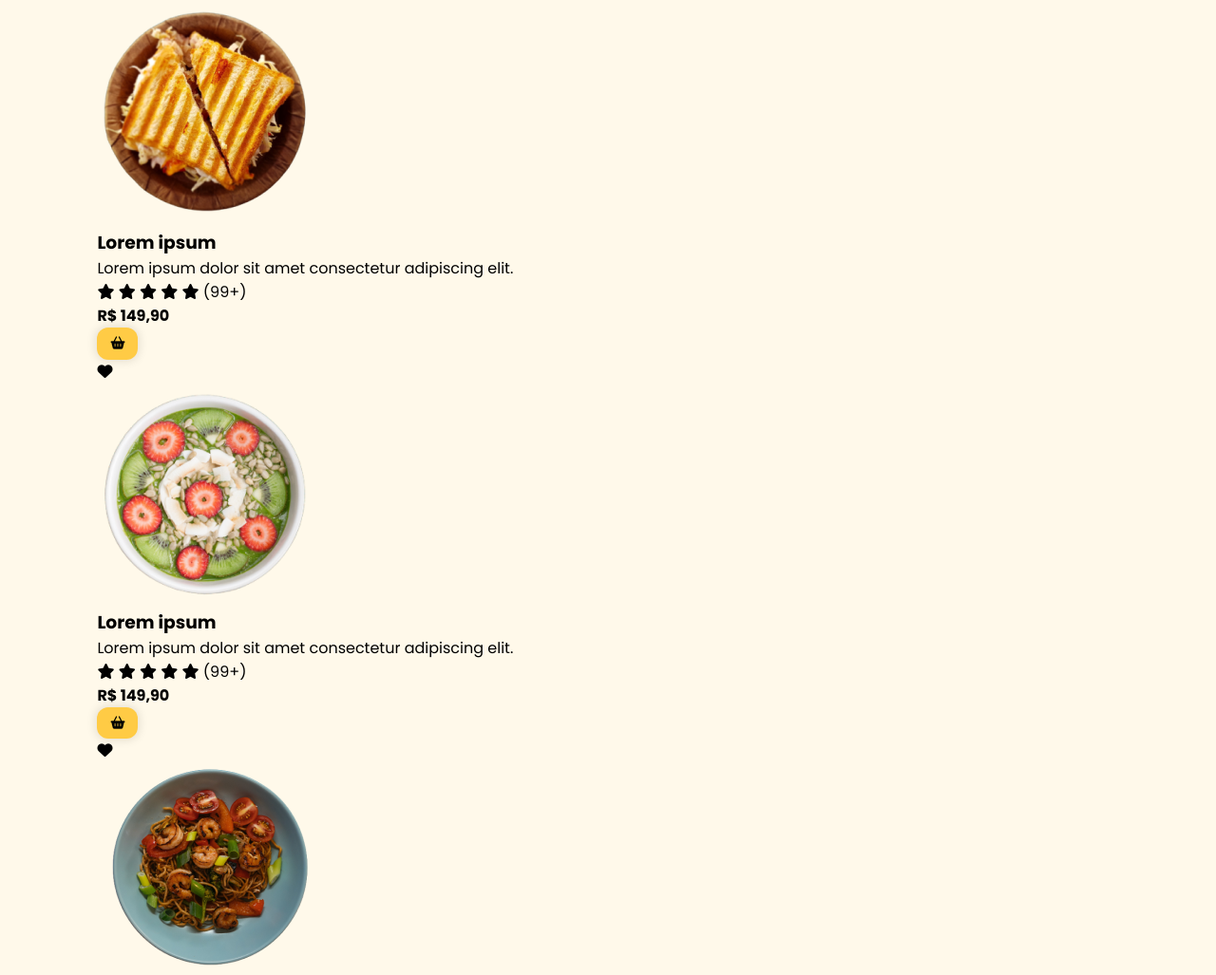
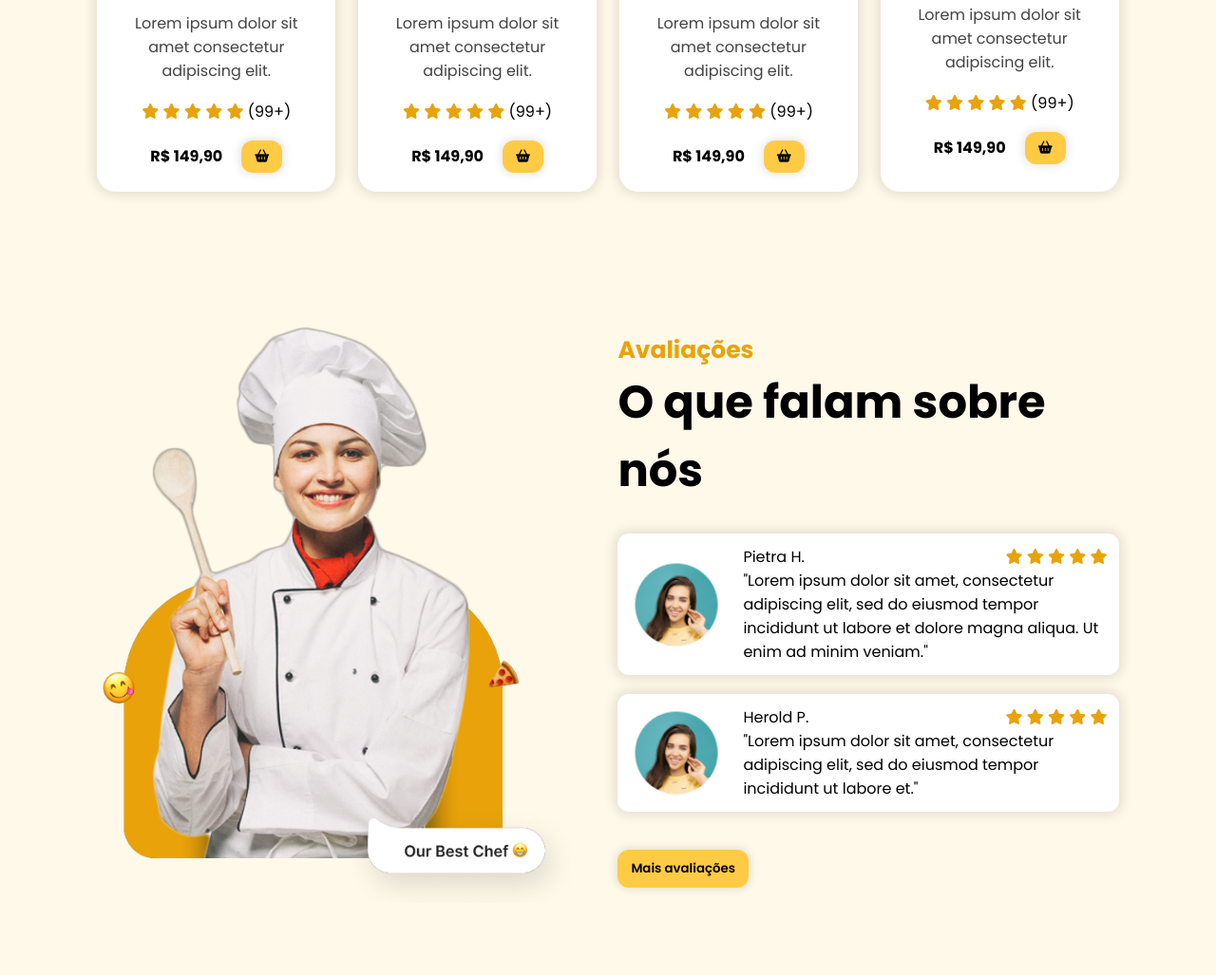
Before and after one commit to tiagrc/LandingPageByDevTiago, a plain HTML site: page index.html in a window 1280 px wide. Shown: the part 1317-2344 px from the top of the page at 95% size. After the commit the page ends 2314 px from the top, so only its background shows below. Drawn offline with nearby package versions, Linux system fonts and the light colour scheme.

Commit message:
add e estilizacao rate e fin menu

```diff
--- a/index.html
+++ b/index.html
@@ -14,6 +14,7 @@
     <link rel="stylesheet" href="src/styles/header.css" />
     <link rel="stylesheet" href="src/styles/home.css" />
     <link rel="stylesheet" href="src/styles/menu.css" />
+    <link rel="stylesheet" href="src/styles/testimonials.css" />
 
     <script
       src="https://cdnjs.cloudflare.com/ajax/libs/jquery/3.7.1/jquery.min.js"
@@ -236,6 +237,67 @@
           </div>
         </div>
       </section>
+
+      <section id="testimonials">
+        <img src="src/images/chef.png" id="testimonials_chef" alt="">
+
+        <div id="testimonials_content">
+          <h2 class="section-title">
+            Avaliações
+          </h2>
+          <h3 class="section-subtitle">
+            O que falam sobre nós
+          </h3>
+
+          <div id="feedbacks">
+            <div class="feedback">
+              <img src="src/images/avatar.png" class="feedback-avatar" alt="">
+
+              <div class="feedback-content">
+                <p>
+                  Pietra H.
+                  <span>
+                    <i class="fa-solid fa-star"></i>
+                    <i class="fa-solid fa-star"></i>
+                    <i class="fa-solid fa-star"></i>
+                    <i class="fa-solid fa-star"></i>
+                    <i class="fa-solid fa-star"></i>
+                  </span>
+                </p>
+                <p>
+                  "Lorem ipsum dolor sit amet, consectetur adipiscing elit,
+                  sed do eiusmod tempor incididunt ut labore et dolore magna aliqua.
+                  Ut enim ad minim veniam."
+                </p>
+              </div>
+            </div>
+
+            <div class="feedback">
+              <img src="src/images/avatar.png" class="feedback-avatar" alt="">
+
+              <div class="feedback-content">
+                <p>
+                  Herold P.
+                  <span>
+                    <i class="fa-solid fa-star"></i>
+                    <i class="fa-solid fa-star"></i>
+                    <i class="fa-solid fa-star"></i>
+                    <i class="fa-solid fa-star"></i>
+                    <i class="fa-solid fa-star"></i>
+                  </span>
+                </p>
+                <p>
+                  "Lorem ipsum dolor sit amet, consectetur adipiscing elit,
+                  sed do eiusmod tempor incididunt ut labore et."
+                </p>
+              </div>
+            </div>
+          </div>
+          <button class="btn-default">
+            Mais avaliações
+          </button>
+        </div>
+      </section>
     </main>
 
     <script src="src/javascript/script.js"></script>
--- a/src/styles/header.css
+++ b/src/styles/header.css
@@ -1,6 +1,10 @@
 header {
     width: 100%;
     padding: 28px 8%;
+    position: sticky;
+    top: 0;
+    background-color: #fff9ea;
+    z-index: 3;
 }
 
 #navbar {
--- a/src/styles/menu.css
+++ b/src/styles/menu.css
@@ -0,0 +1,79 @@
+#menu {
+    display: flex;
+    flex-direction: column;
+    align-items: center;
+    justify-content: center;
+    min-height: 100vh;
+}
+
+#dishes {
+    width: 100%;
+    display: flex;
+    justify-content: center;
+    gap: 24px;
+    margin-top: 32px;
+}
+
+.dish {
+    display: flex;
+    flex-direction: column;
+    align-items: center;
+    border-radius: 20px;
+    gap: 18px;
+    width: 25%;
+    padding: 20px;
+    background-color: #ffffff;
+    box-shadow: 0px 0px 12px 4px rgba(0, 0, 0, 0.1);
+    position: relative;
+    overflow: hidden;
+}
+
+.dish-heart {
+    position: absolute;
+    background-color: #e9a209;
+    display: flex;
+    align-items: center;
+    justify-content: center;
+    font-size: 1.563rem;
+    color: #fff9ea;
+    width: 70px;
+    height: 70px;
+    right: -10px;
+    top: -10px;
+    border-radius: 0px 37.5px 0px 45.5px;
+}
+
+.dish-description {
+    color: #434343;
+    text-align: center;
+}
+
+.dish-rate i {
+    color: #e9a209;
+}
+
+.dish-price {
+    display: flex;
+    align-items: center;
+    gap: 20px;
+}
+
+@media screen and (max-width: 1170px) {
+    #dishes {
+        flex-wrap: wrap;
+        justify-content: center;
+    }
+    .dish {
+        width: calc(50% - 12px);
+    }
+}
+
+@media screen and (max-width: 644px) {
+    .dish {
+        width: 100%;
+    }
+
+    #menu .section-subtitle {
+        text-align: center;
+    }
+}
--- a/src/styles/styles.css
+++ b/src/styles/styles.css
@@ -56,3 +56,12 @@ section {
 .social-media-buttons a:hover {
     box-shadow: 0px 0px 12px 8px rgba(0, 0, 0, 0.1);
 }
+
+.section-title{
+    color: #e9a209;
+    font-size: 1.563rem;
+}
+
+.section-subtitle{
+    font-size: 2.1875rem;
+}
--- /dev/null
+++ b/src/styles/testimonials.css
@@ -0,0 +1,64 @@
+#testimonials {
+    min-height: calc(100vh - 91px);
+    display: flex;
+    align-items: center;
+    justify-content: center;
+    gap: 48px;
+}
+
+#testimonials_chef {
+    width: 500px;
+    height: auto;
+}
+
+#testimonials .section-subtitle {
+    font-size: 3rem;
+}
+
+#testimonials_content {
+    width: 50%;
+}
+
+#feedbacks {
+    display: flex;
+    flex-direction: column;
+    gap: 20px;
+    margin-bottom: 40px;
+    margin-top: 30px;
+}
+
+.feedback {
+    display: flex;
+    align-items: center;
+    gap: 20px;
+    background-color: #fff;
+    padding: 12px;
+    border-radius: 12px;
+    box-shadow: 0px 0px 12px 4px rgba(0, 0, 0, 0.1);
+}
+
+.feedback-avatar {
+    width: 100px;
+    height: 100px;
+    border-radius: 100%;
+    object-fit: cover;
+}
+
+.feedback-content p {
+    display: flex;
+    justify-content: space-between;
+}
+
+.feedback-content p span {
+    color: #e9a209;
+}
+
+@media screen and (max-width: 1170px) {
+    #testimonials {
+        flex-direction: column;
+    }
+
+    #testimonials_chef {
+        display: none;
+    }
+}
```
Also changed, not shown: src/images/avatar.png (added), src/images/chef.png (added).
